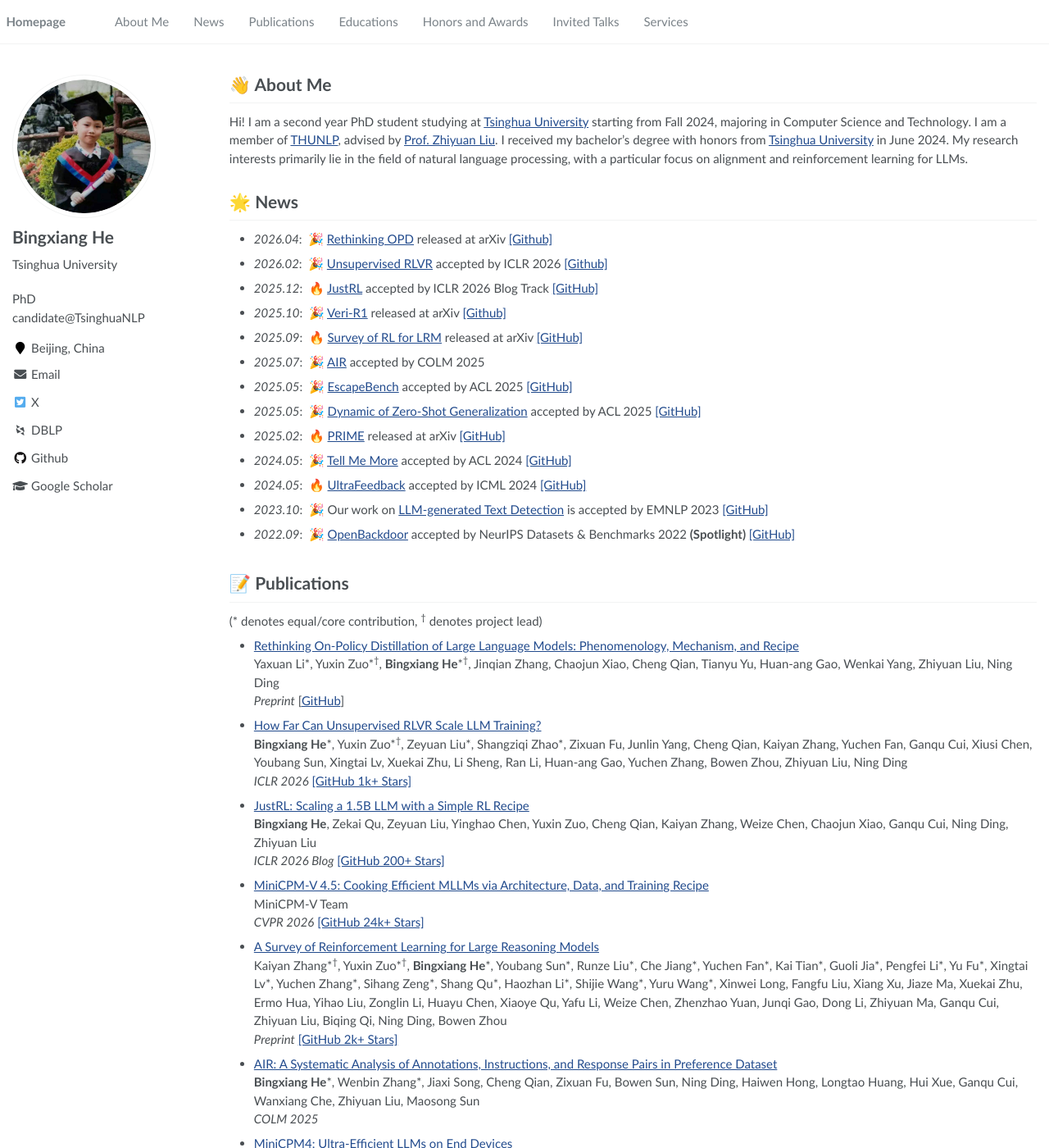
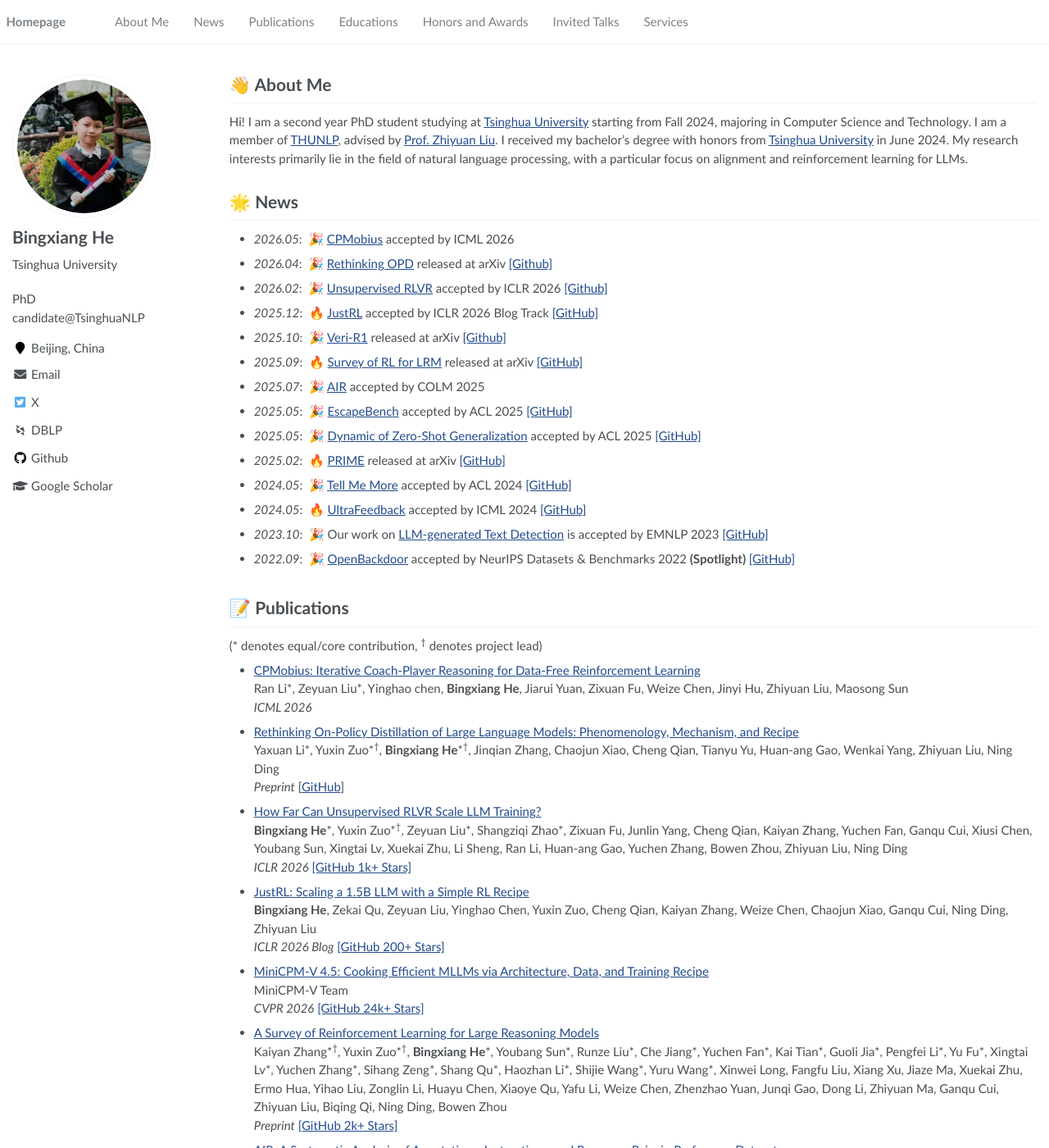
Before and after one commit to HBX-hbx/hbx-hbx.github.io, a Jekyll site: the page built from _pages/about.md, in a window 1280 px wide and 1400 px high. Shown: the whole window at 82% size. Built offline with Jekyll 4.4.1, drawn with Linux system fonts in a browser that asks for light colours; some web fonts are replaced.

Commit message:
update cv

```diff
--- a/_pages/about.md
+++ b/_pages/about.md
@@ -27,6 +27,7 @@ Hi! I am a second year PhD student studying at [Tsinghua University](https://www
 <span class='anchor' id='news'></span>
 
 # 🌟 News
+- *2026.05*: &nbsp;🎉 [CPMobius](https://arxiv.org/pdf/2602.02979) accepted by ICML 2026
 - *2026.04*: &nbsp;🎉 [Rethinking OPD](https://arxiv.org/pdf/2604.13016) released at arXiv [[Github]](https://github.com/thunlp/OPD)
 - *2026.02*: &nbsp;🎉 [Unsupervised RLVR](https://arxiv.org/pdf/2603.08660) accepted by ICLR 2026 [[Github]](https://github.com/PRIME-RL/TTRL/tree/urlvr-dev)
 - *2025.12*: &nbsp;🔥 [JustRL](https://arxiv.org/pdf/2512.16649) accepted by ICLR 2026 Blog Track [[GitHub]](https://github.com/thunlp/JustRL)
@@ -59,6 +60,9 @@ Hi! I am a second year PhD student studying at [Tsinghua University](https://www
 
 (* denotes equal/core contribution, <sup>†</sup> denotes project lead)
 
+- [CPMobius: Iterative Coach-Player Reasoning for Data-Free Reinforcement Learning](https://arxiv.org/pdf/2602.02979)<br>
+  Ran Li\*, Zeyuan Liu\*, Yinghao chen, **Bingxiang He**, Jiarui Yuan, Zixuan Fu, Weize Chen, Jinyi Hu, Zhiyuan Liu, Maosong Sun<br>
+  *ICML 2026*
 - [Rethinking On-Policy Distillation of Large Language Models: Phenomenology, Mechanism, and Recipe](https://arxiv.org/pdf/2604.13016)<br>
   Yaxuan Li\*, Yuxin Zuo\*<sup>†</sup>, **Bingxiang He**\*<sup>†</sup>, Jinqian Zhang, Chaojun Xiao, Cheng Qian, Tianyu Yu, Huan-ang Gao, Wenkai Yang, Zhiyuan Liu, Ning Ding<br>
   *Preprint* [[GitHub](https://github.com/thunlp/OPD)]
```
